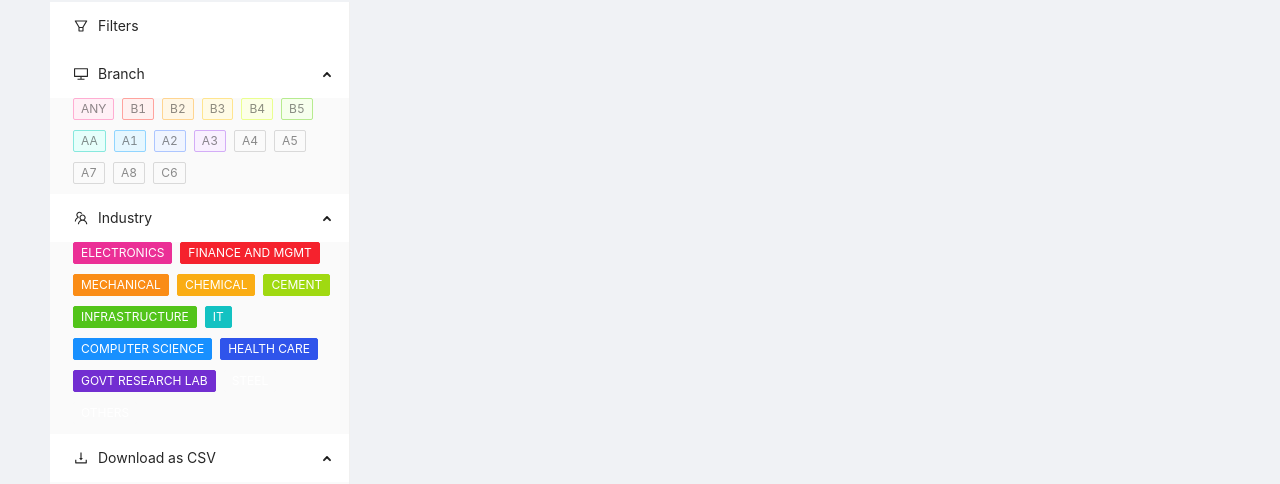
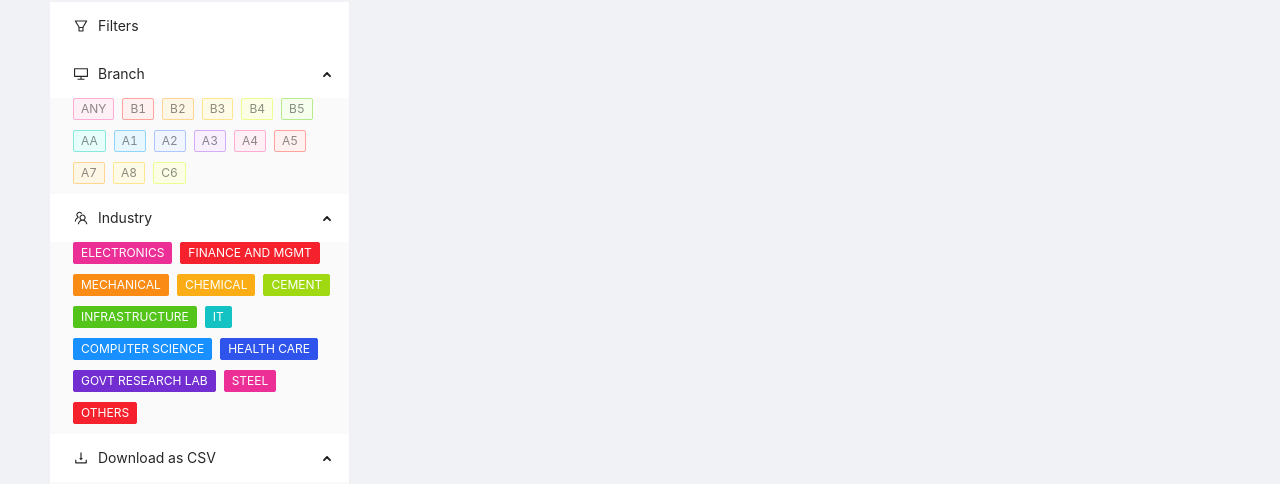
Before and after one commit to ThatAwes0meGuy/PS1-Preference, a React (Create React App) app: page /PS1-Preference/search-stations in a window 1280 px wide. Shown: the part 154-638 px from the top of the page. Built offline with nearby package versions, Linux system fonts and the light colour scheme; no server answers.

Commit message:
DONEEEEEE

```diff
--- a/src/constants.js
+++ b/src/constants.js
@@ -23,6 +23,16 @@ export const industry = [
     "blue",
     "geekblue",
     "purple",
+    "magenta",
+    "red",
+    "orange",
+    "gold",
+    "lime",
+    "green",
+    "cyan",
+    "blue",
+    "geekblue",
+    "purple"
   ];
 
  export const branch = [
```
